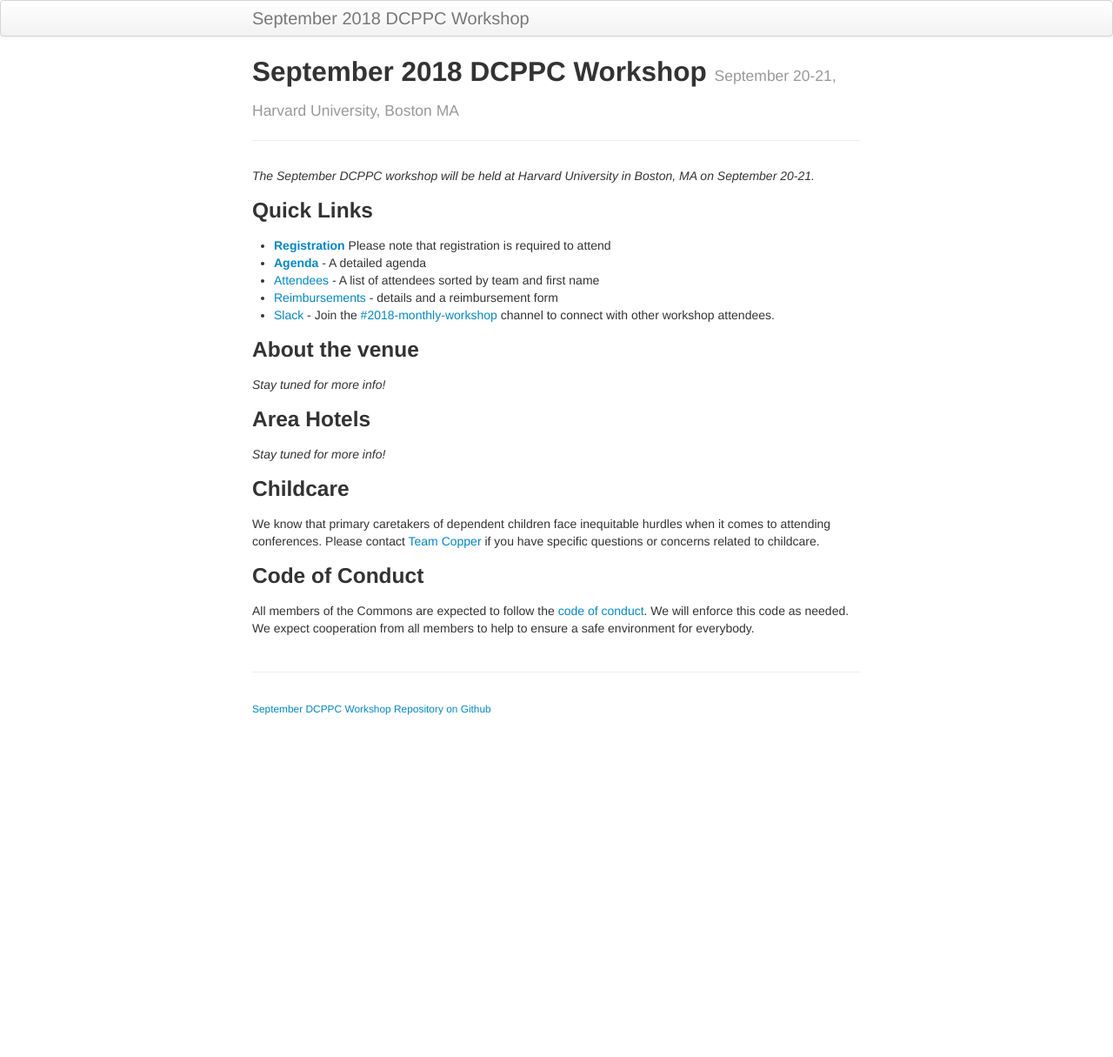
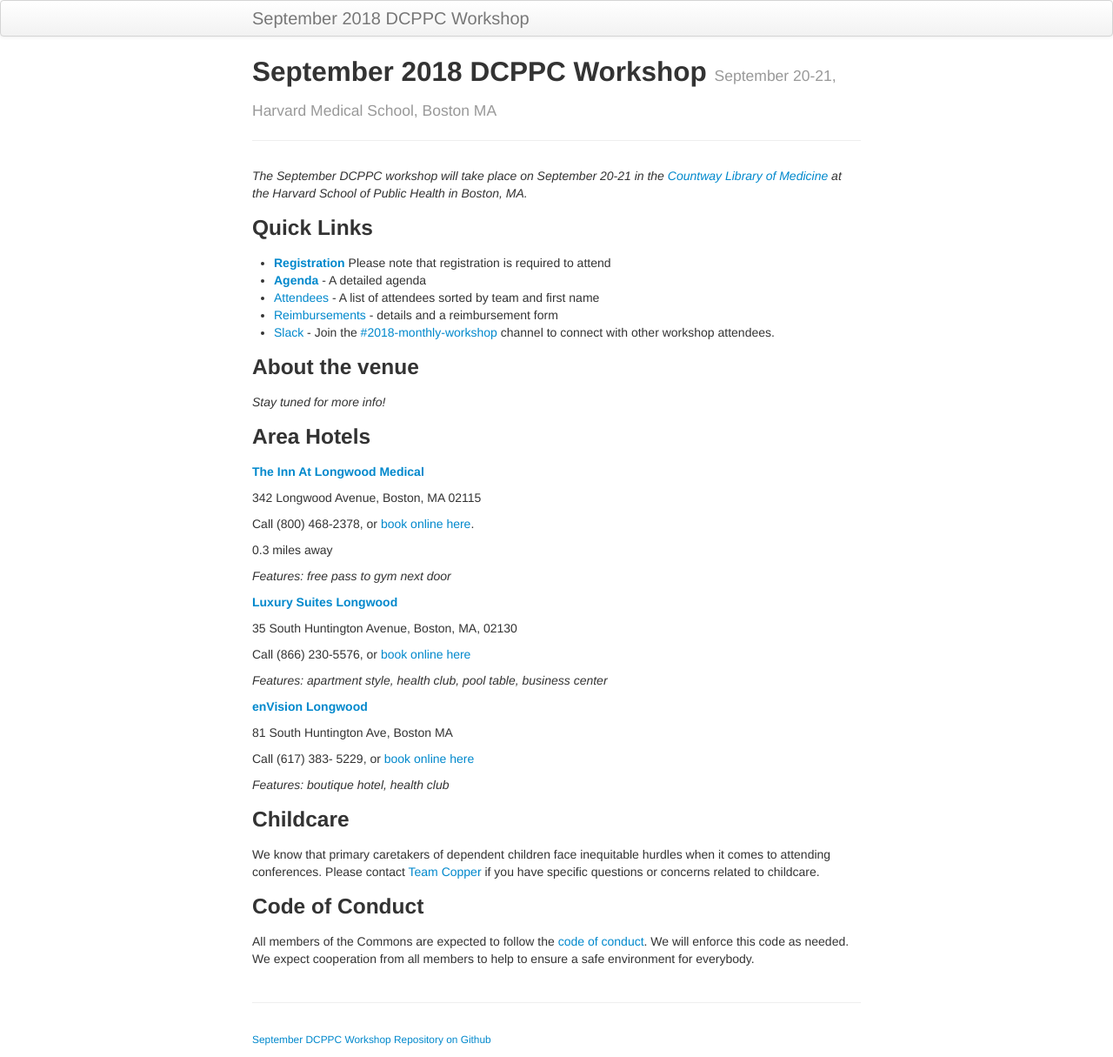
Before and after one commit to dcppc/2018-september-workshop, a Jekyll site: the page built from docs/index.md, in a window 1280 px wide. Shown: the whole page at 87% size. Built offline with Jekyll 4.4.1, drawn with Linux system fonts in a browser that asks for light colours; before the commit the page ends 900 px from its top, so only the background shows below that.

Commit message:
update location and hotels

```diff
--- a/docs/index.md
+++ b/docs/index.md
@@ -1,10 +1,13 @@
 ---
 layout: page
 title: September 2018 DCPPC Workshop
-tagline: September 20-21, Harvard University, Boston MA
+tagline: September 20-21, Harvard Medical School, Boston MA
 ---
 
-_The September DCPPC workshop will be held at Harvard University in Boston, MA on September 20-21._
+_The September DCPPC workshop will take place on September 20-21 in the
+[Countway Library of Medicine](https://www.google.com/maps/place/Countway+Library+of+Medicine/@42.3351702,-71.1058309,17z/data=!3m1!4b1!4m5!3m4!1s0x89e3798eb633f88d:0xc932ca88d645da0b!8m2!3d42.3351663!4d-71.1036369)
+at the Harvard School of Public Health in Boston, MA._
+
 
 ### Quick Links
 
@@ -23,7 +26,32 @@ _Stay tuned for more info!_
 
 ### Area Hotels
 
-_Stay tuned for more info!_
+
+[**The Inn At Longwood Medical**](https://www.innatlongwood.com/)
+
+342 Longwood Avenue, Boston, MA 02115
+
+Call (800) 468-2378, or [book online here](https://gc.synxis.com/rez.aspx?Hotel=58219&Chain=65).
+
+0.3 miles away
+
+*Features: free pass to gym next door*
+
+[**Luxury Suites Longwood**](https://www.globalluxurysuites.com/accommodation/massachusetts/boston-massachusetts/global-luxury-suites-at-longwood/)
+
+35 South Huntington Avenue, Boston, MA, 02130
+
+Call (866) 230-5576, or [book online here](https://www.hotels.com/ho623267648/?q-check-out=2018-05-31&tab=description&q-room-0-adults=1&YGF=14&q-check-in=2018-05-29&MGT=2&WOE=4&WOD=2&ZSX=0&SYE=3&q-room-0-children=0)
+
+*Features: apartment style, health club, pool table, business center*
+
+[**enVision Longwood**](https://envision-hotel-boston.com/)
+
+81 South Huntington Ave, Boston MA
+
+Call (617) 383- 5229, or [book online here ](https://www.hotels.com/ho407440/?q-check-out=2018-05-31&tab=description&q-room-0-adults=1&YGF=14&q-check-in=2018-05-29&MGT=2&WOE=4&WOD=2&ZSX=0&SYE=3&q-room-0-children=0)
+
+*Features: boutique hotel, health club*
 
 ### Childcare
 We know that primary caretakers of dependent children face inequitable hurdles when it comes to attending conferences. Please contact [Team Copper](dcppc.inbox@gmail.com ) if you have specific questions or concerns related to childcare.
```
